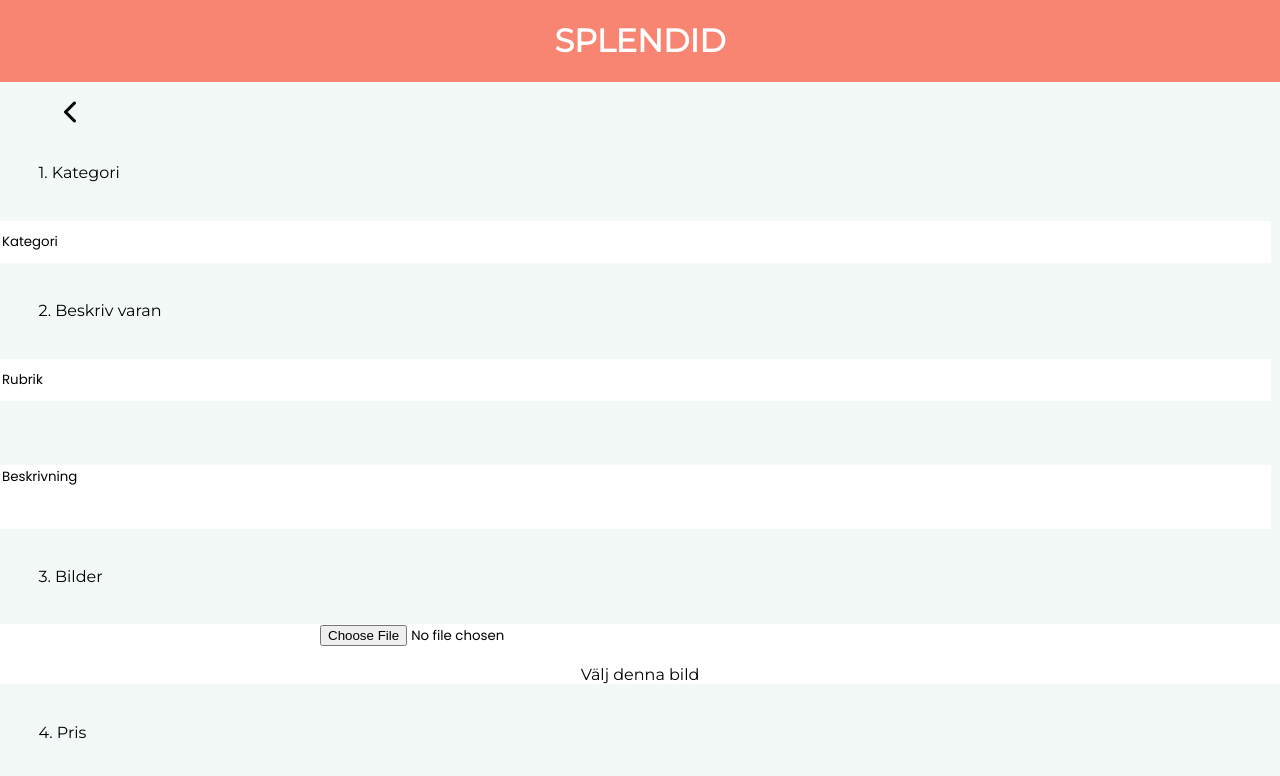
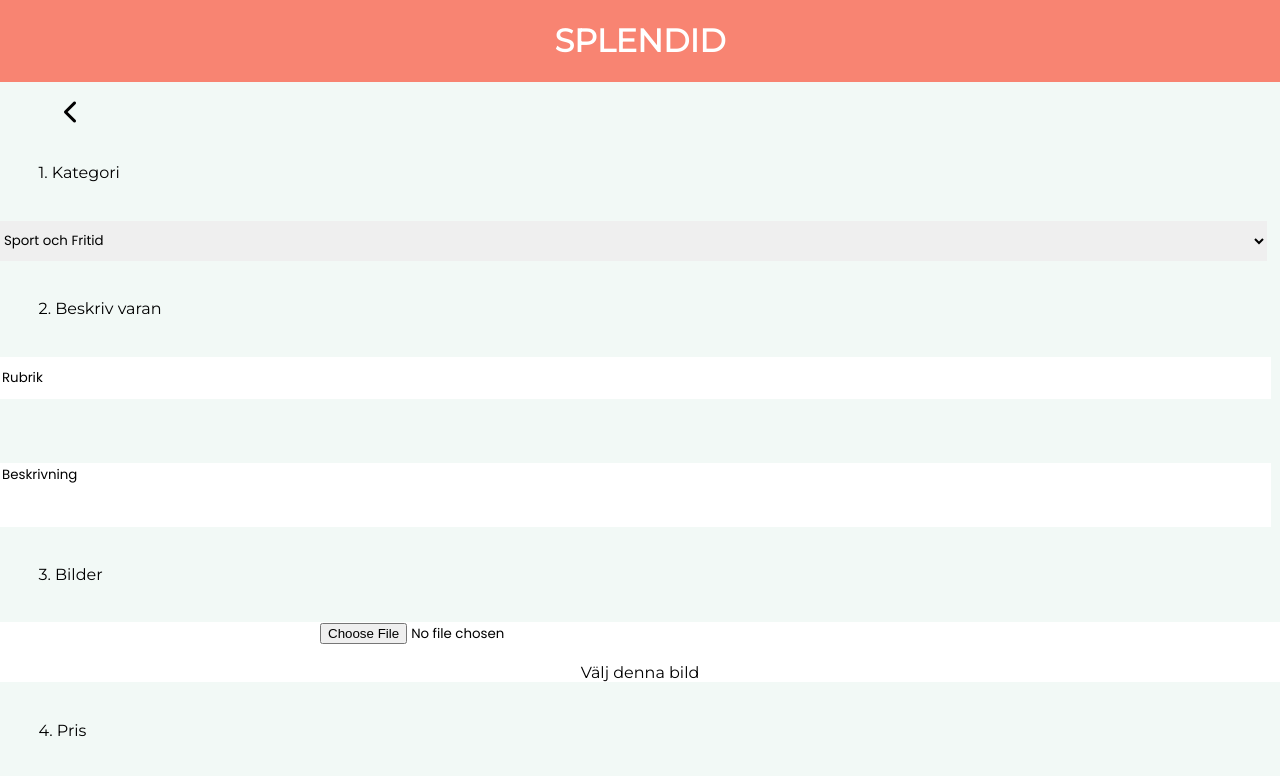
Before and after one commit to Jesper-dev/splendid, a React (Create React App) app in the folder client/: page /add in a window 1280 px wide. Shown: the top 776 px of the page. Built offline with nearby package versions, Linux system fonts and the light colour scheme.

Commit message:
Added dropdown on category choice and fixed small error on category choice

```diff
--- a/client/src/pages/CreateAdd.tsx
+++ b/client/src/pages/CreateAdd.tsx
@@ -36,7 +36,7 @@
     pic: any;
     picComp: [string, string, string, string, string];
   }>({
-    category: "",
+    category: "Sport och Fritid",
     title: "",
     desc: "",
     priceArray: [""],
@@ -56,6 +56,7 @@
     e:
       | React.ChangeEvent<HTMLInputElement>
       | React.ChangeEvent<HTMLTextAreaElement>
+      | React.ChangeEvent<HTMLSelectElement>
   ) => {
     switch (e.target.id) {
       case "category":
@@ -130,6 +131,9 @@
     //http://localhost:5000/api/ads/add
     dbFunc("https://splendidsrv.herokuapp.com/api/ads/add", "post", newDbObj);
     console.log("Submited");
+    setTimeout(() => {
+      history.push("/discover");
+    }, 2000);
   };
 
   const onFileChange = (e: React.ChangeEvent<HTMLInputElement>) => {
@@ -171,14 +175,10 @@
           {(values) => (
             <>
               <label>{values.category}</label>
-              <input
-                placeholder="Kategori"
-                type="text"
-                id="category"
-                value={state.category}
-                onChange={(e) => onChange(e)}
-              ></input>
-
+              <select name="" id="category" onChange={(e) => onChange(e)}>
+                <option value="Sport och Fritid">Sport och Fritid</option>
+                <option value="Verktyg">Verktyg</option>
+              </select>
               <label>{values.desc}</label>
               <input
                 placeholder="Rubrik"
--- a/client/src/styles/_components.scss
+++ b/client/src/styles/_components.scss
@@ -164,6 +164,16 @@
 .addFormContainer {
   margin-top: 100px;
   width: 100%;
+
+  #category {
+    outline: none;
+    height: 40px;
+    border: none;
+    width: 99%;
+    margin: 0%;
+    font-family: var.$ad-card-font;
+  }
+
   i {
     font-size: 1.5rem;
     margin-left: 5%;
```
Also changed, not shown: client/src/api/db.ts (+7 -0 lines).
